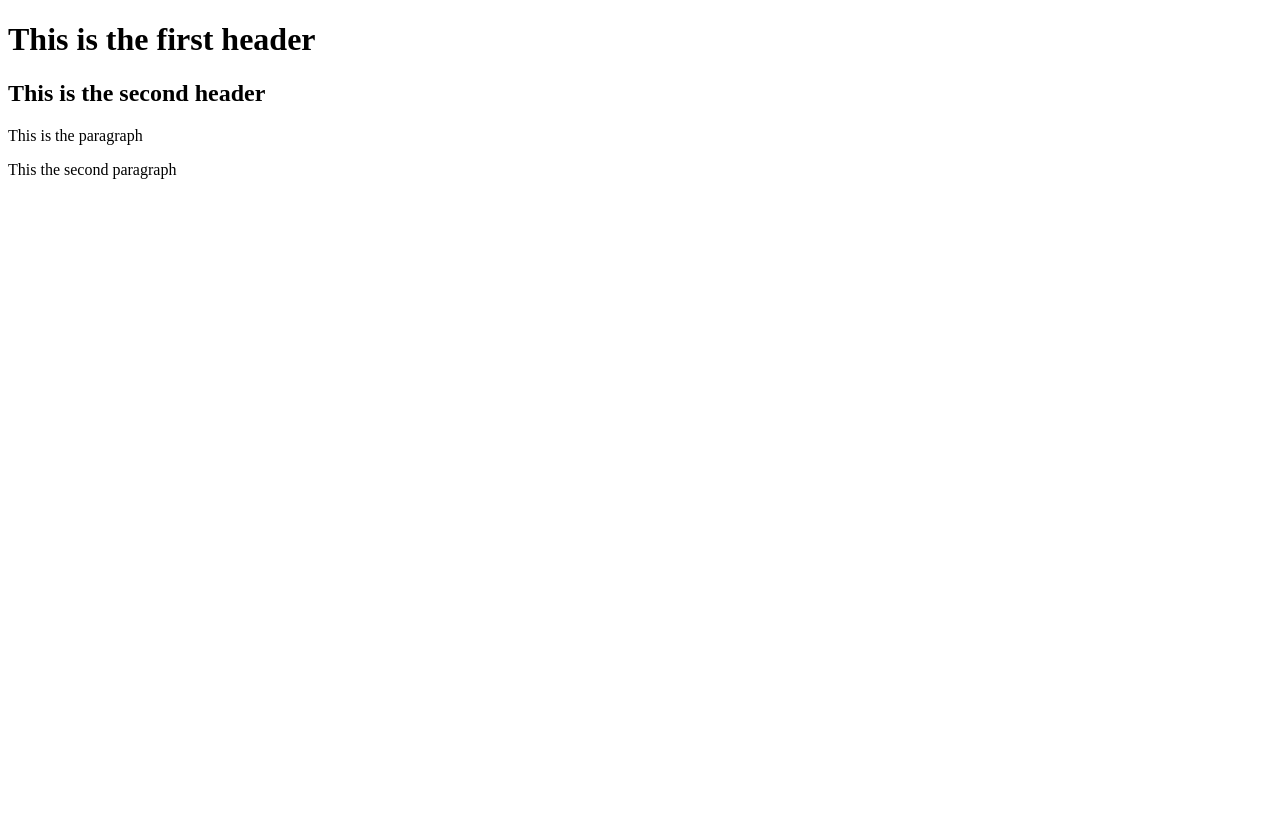
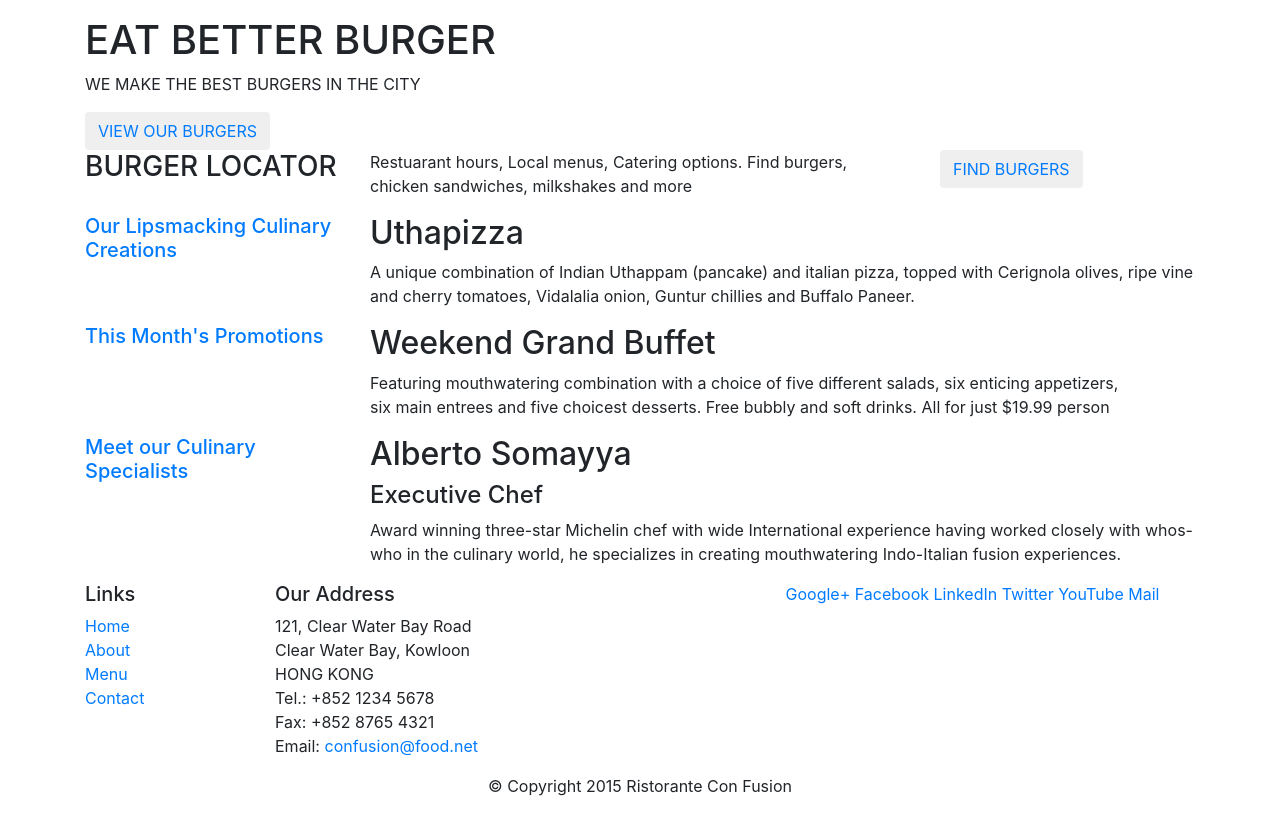
Before and after one commit to emmaadesile/git-code, a website: page index.html in a window 1280 px wide. Drawn offline with nearby package versions, Linux system fonts and the light colour scheme.

Commit message:
Made changes to the index.html

```diff
--- a/index.html
+++ b/index.html
@@ -1,12 +1,138 @@
 <!DOCTYPE html>
-<html>
+<html lang="en">
+
 <head>
-	<title>Git practice</title>
+  <meta charset="utf-8">
+  <meta name="viewport" content="width=device-width, initial-scale=1.0">
+  <meta http-equiv="X-UA-Compatible" content="iE=Edge">
+  <link rel="stylesheet" href="node_modules/bootstrap-4.0.0-alpha.6-dist/css/bootstrap.min.css">
+  <link rel="stylesheet" href="css/main.css">
+  <title>Ristorante Con Fusion</title>
+  <style type="text/css">
+      *{
+        margin-top: 0 !important;
+      }
+  </style>
 </head>
+
 <body>
-	<h1>This is the first header</h1>
-	<h2>This is the second header</h2>
-	<p>This is the paragraph</p>
-	<p>This the second paragraph</p>
+
+    <nav class="navbar navbar-inverse navbar-toggleable-sm bg-primary></bg-primary>">
+
+    </nav>
+
+    <header>
+      <div class="container">
+        <div class="row row-header">
+          <div class="col-12">
+             <h1>EAT BETTER BURGER</h1>
+             <p>WE MAKE THE BEST BURGERS IN THE CITY</p>
+          </div>
+          <div class="col-12">
+            <button class="btn btn-white" type="button" role="button"><a href="#">VIEW OUR BURGERS</a></button>
+           </div>
+        </div>
+      </div>
+    </header>
+
+    <section>
+       <div class="container">
+          <div class="row">
+            <div class="col-12 col-sm-4 col-md-3">
+              <h3>BURGER LOCATOR</h3>
+            </div>
+            <div class="col-12 col-sm-4 col-md-6">
+             <p>Restuarant hours, Local menus, Catering options. Find burgers, chicken sandwiches, milkshakes and more</p>
+            </div>
+            <div class="col-12 col-sm-4 col-md-3">
+              <button type="button" role="button" class="btn btn-white"><a href="#">FIND BURGERS</a></button>
+            </div>
+          </div>
+        </div>
+    </section>
+
+    <div class="container main">
+        <div class="row">
+            <div class="col-sm-4 col-md-3">
+               <h5 class="text-primary">Our Lipsmacking Culinary Creations</h5>
+            </div>
+            <div class="col-sm col-md">
+                <h2>Uthapizza</h2>
+               <p>A unique combination of Indian Uthappam (pancake) and italian pizza, topped with Cerignola olives, ripe vine and cherry tomatoes,
+               Vidalalia onion, Guntur chillies and Buffalo Paneer.
+            </div>
+        </div>
+
+        <div class="row">
+            <div class="col-sm-4 col-md-3">
+              <h5 class="text-primary">This Month's Promotions</h5>
+            </div>
+            <div  class="col-sm col-md">
+               <h2>Weekend Grand Buffet</h2>
+               <p>Featuring mouthwatering combination with a choice of five different salads, six enticing appetizers, <br>
+                six main entrees and five choicest desserts. Free bubbly and soft drinks. All for just $19.99 person </p>
+            </div>
+            <div>
+            </div>
+        </div>
+
+
+        <div class="row">
+            <div class="col-sm-4 col-md-3">
+                <h5 class="text-primary">Meet our Culinary Specialists</h5>
+            </div>
+            <div  class="col-sm col-md">
+                <h2>Alberto Somayya</h2>
+                <h4>Executive Chef</h4>
+                <p>Award winning three-star Michelin chef with wide International experience having worked closely with whos-who in the culinary world, he specializes in creating mouthwatering Indo-Italian fusion experiences.
+                </p>
+            </div>
+       </div>
+
+    </div>
+
+    <footer class="footer">
+        <div class="container">
+            <div class="row">
+                <div class="col-sm-2">
+                    <h5>Links</h5>
+                    <ul class="list-unstyled">
+                        <li><a href="#">Home</a></li>
+                        <li><a href="#">About</a></li>
+                        <li><a href="#">Menu</a></li>
+                        <li><a href="#">Contact</a></li>
+                    </ul>
+                </div>
+                <div class="col-sm-5">
+                    <h5>Our Address</h5>
+                    <address>
+		                  121, Clear Water Bay Road<br>
+		                  Clear Water Bay, Kowloon<br>
+		                  HONG KONG<br>
+		                  Tel.: +852 1234 5678<br>
+		                  Fax: +852 8765 4321<br>
+		                  Email: <a href="mailto:confusion@food.net">confusion@food.net</a>
+		                </address>
+                </div>
+                <div class="col-sm">
+                    <div style="text-align:center">
+                        <a href="http://google.com/+">Google+</a>
+                        <a href="http://www.facebook.com/profile.php?id=">Facebook</a>
+                        <a href="http://www.linkedin.com/in/">LinkedIn</a>
+                        <a href="http://twitter.com/">Twitter</a>
+                        <a href="http://youtube.com/">YouTube</a>
+                        <a href="mailto:">Mail</a>
+                    </div>
+                </div>
+           </div>
+           <div class="row justify-content-center">
+                <div class="col-auto">
+                    <p>© Copyright 2015 Ristorante Con Fusion</p>
+                </div>
+           </div>
+        </div>
+    </footer>
+
 </body>
+
 </html>
```
Also changed, not shown: css/main.css (added), img/coffee.jpg (added), img/coffee2.jpg (added), img/strawberry.jpg (added), img/strawberry_fruits.jpg (added).
